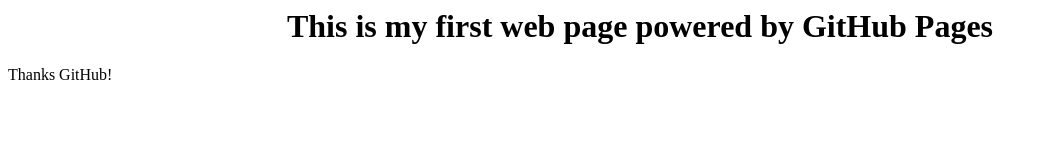
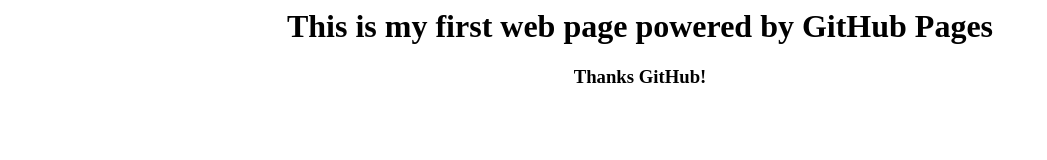
Before and after one commit to srkntest/myFirstRepo, a plain HTML site: page index.html in a window 1280 px wide. Shown: the whole page, without its empty margins (0-1047 px from the left). Drawn offline with Linux system fonts and the light colour scheme.

Commit message:
Update index.html

```diff
--- a/index.html
+++ b/index.html
@@ -1,4 +1,4 @@
 <html>
 <h1 align="center">This is my first web page powered by GitHub Pages</h1>
-Thanks GitHub!
+  <h3 align="center">Thanks GitHub!</h3>
 </html>
```
